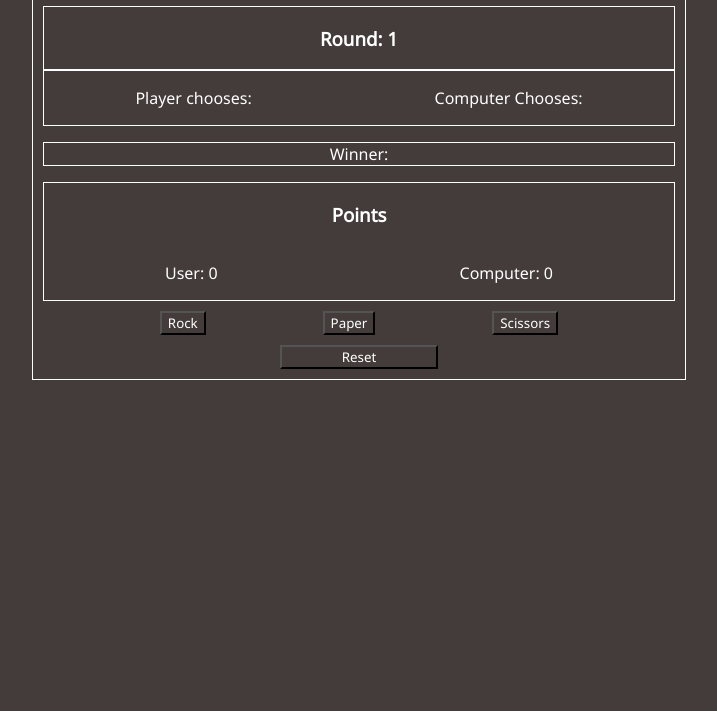
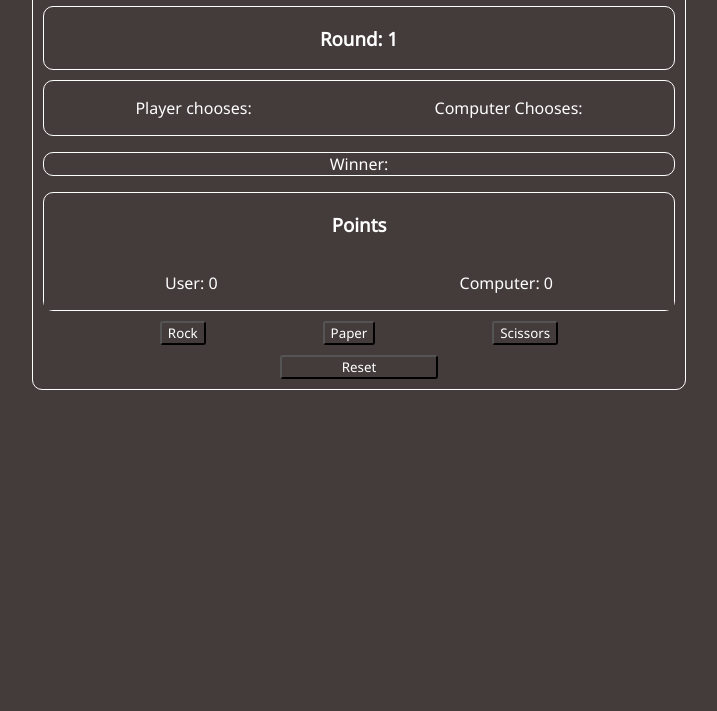
Before and after one commit to Justin-K-Ellis/rock-paper-scissors, a plain HTML site: page index.html in a window 1280 px wide. Shown: the part 89-800 px from the top of the page, without its empty margins (281-998 px from the left). Drawn offline with Linux system fonts and the light colour scheme.

Commit message:
Change border styles.
Added rounded edges to div borders to give the page a friendly
look, as well as rounding the buttons a bit too. Also made some
minor positioning changes.

```diff
--- a/style.css
+++ b/style.css
@@ -9,6 +9,9 @@ h3 {
     text-align: center;
 }
 
+button {
+    border-radius: 3px;
+}
 
 #outer-container {
     margin: auto;
@@ -17,6 +20,7 @@ h3 {
     padding-right: 10px;
     padding-bottom: 10px;
     padding-left: 10px;
+    border-radius: 10px;
 }
 
 #contaier {
@@ -30,6 +34,8 @@ h3 {
     display: flex;
     justify-content: space-around;
     border: 1px solid white;
+    border-radius: 10px;
+    margin-bottom: 10px;
 }
 
 #choice-info {
@@ -37,15 +43,18 @@ h3 {
     flex-direction: row;
     justify-content: space-around;
     border: 1px solid white;
+    border-radius: 10px;
 }
 
 #winner-info {
     text-align: center;
     border: 1px solid white;
+    border-radius: 10px;
 }
 
 #points-display {
     border: 1px solid white;
+    border-radius: 10px;
     margin-bottom: 10px;
 }
 
```
